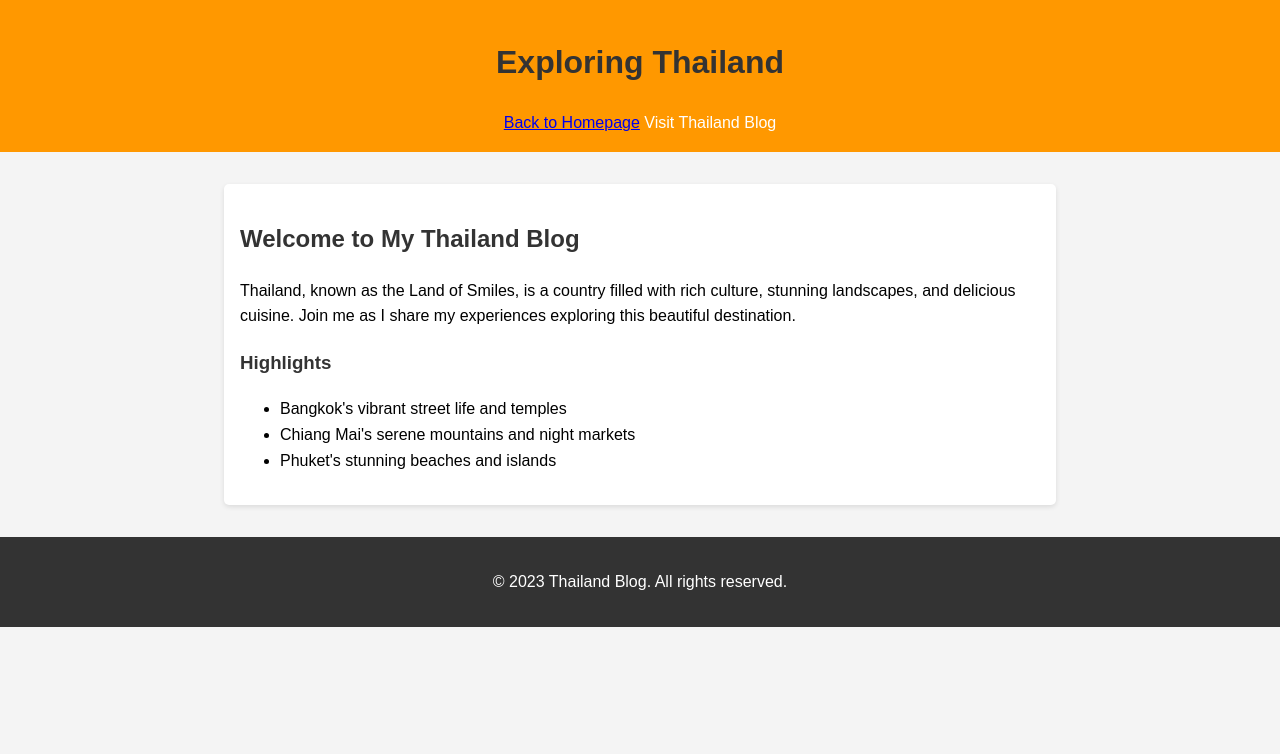
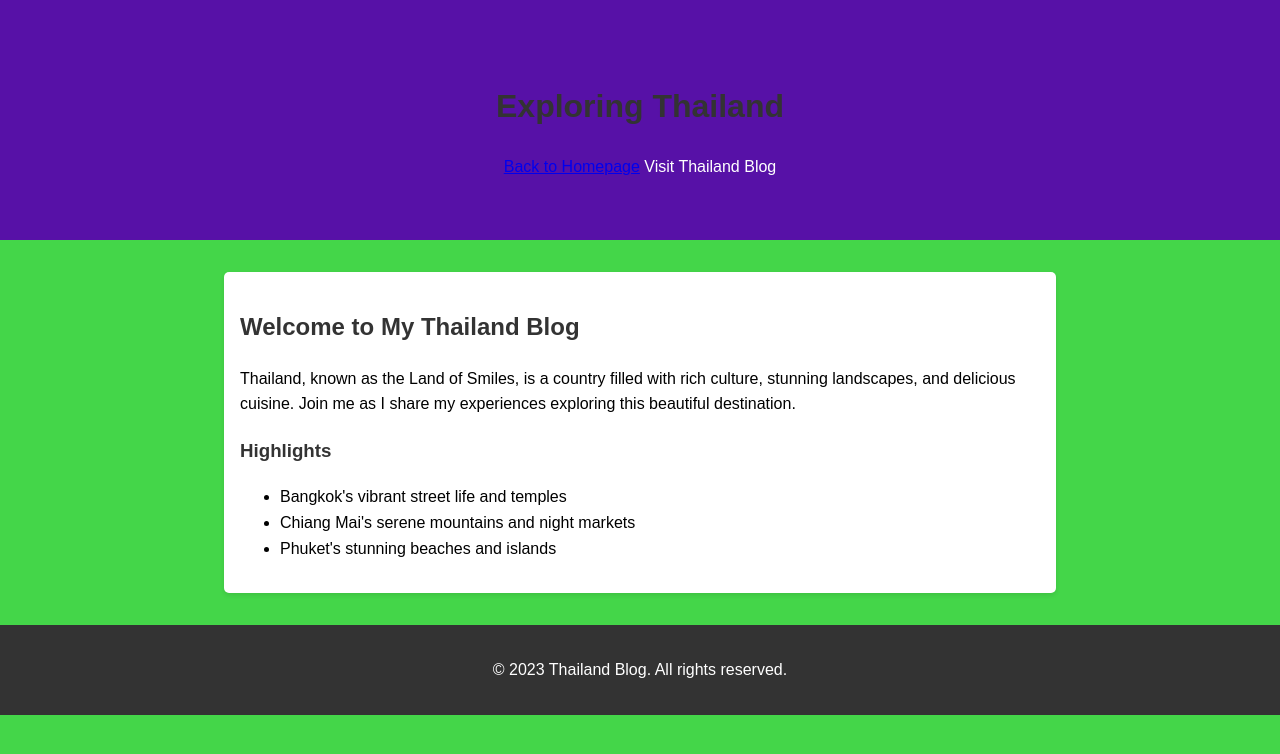
Before and after one commit to 093-1971157mya/Portfolio-Hnin, a plain HTML site: page Blog/Thailand.html in a window 1280 px wide. Drawn offline with Linux system fonts and the light colour scheme.

Commit message:
color added

```diff
--- a/Blog/Thailand.html
+++ b/Blog/Thailand.html
@@ -10,12 +10,12 @@
             line-height: 1.6;
             margin: 0;
             padding: 0;
-            background-color: #f4f4f4;
+            background-color: #44d649;
         }
         header {
-            background: #ff9800;
-            color: #fff;
-            padding: 1rem 0;
+            background: #5711a7;
+            color: #191515;
+            padding: 60px 0;
             text-align: center;
         }
         .container {
```
